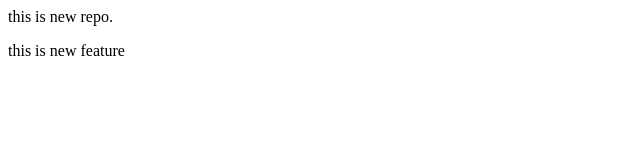
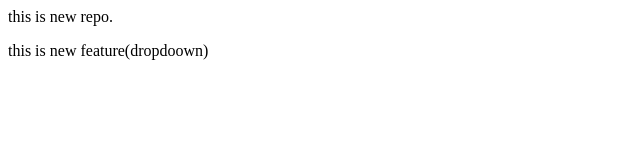
Before and after one commit to kajaldarekar93-debug/localrepo, a plain HTML site: page index.html in a window 1280 px wide. Shown: the full height of the page, 0-640 px from the left. Drawn offline with Linux system fonts and the light colour scheme.

Commit message:
add dropdown

```diff
--- a/index.html
+++ b/index.html
@@ -1,4 +1,4 @@
 <p>this is new repo.</p>
 <p>
-    this is new feature
+    this is new feature(dropdoown)
 </p>
```
